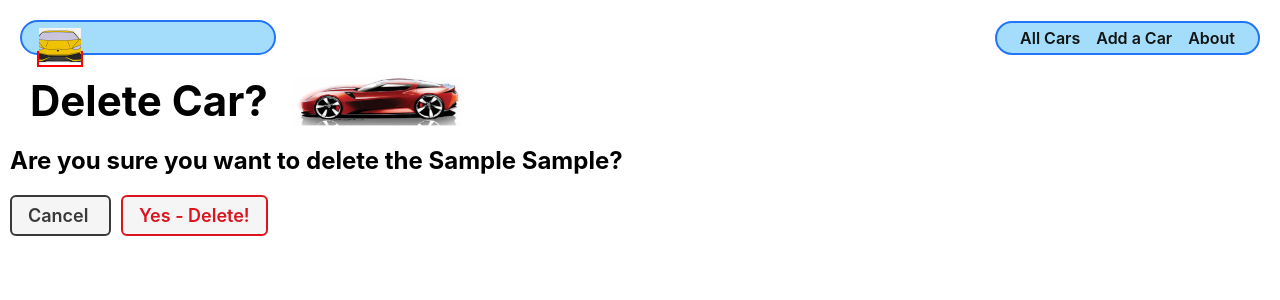
After one commit to LedioDylgjeri/car-collector, a Django app: page /cars/1/delete/ in a window 1280 px wide. The commit adds this page. Shown: the top 300 px of the page. Run offline with Django 4.2, Linux system fonts and the light colour scheme; tables that the repository leaves empty hold one stand-in row (values such as "Sample post").

Commit message:
implement edit/delete functionality

```diff
--- a/main_app/static/css/base.css
+++ b/main_app/static/css/base.css
@@ -101,6 +101,10 @@ nav li {
   margin: auto;
   padding: 10px 20px 0;
   max-width: 500px;
+}
+
+.header-logo-container > a {
+  border: 2px solid red;
 }
 
 .page-header {
--- a/main_app/templates/base.html
+++ b/main_app/templates/base.html
@@ -21,7 +21,7 @@
     <div class="header-logo-container">
       <a href="/">
         <img
-          src="{% static 'images/favicon_io/favicon-32x32.png' %}"
+          src="{% static 'images/homelogo.png' %}"
           alt="The Car Collector Logo"
         >
       </a>
--- a/main_app/templates/cars/detail.html
+++ b/main_app/templates/cars/detail.html
@@ -14,7 +14,7 @@
 <section class="car-container">
   <div class="car-img">
     <img
-      src="{% static 'images/WMotors-Lykan-Hypersport.svg' %}"
+      src="{% static 'images/cardetail.png' %}"
       alt="A Ferrari"
     >
   </div>
@@ -26,6 +26,10 @@
       <p>A {{ car.make }} {{ car.model }} is not a collectable.</p>
     {% endif %}
     <p><small><i>{{ car.description }}</i></small></p>
+    <div class="car-actions">
+      <a href="{% url 'cars_update' car.id %}" class="btn warn">Edit</a>
+      <a href="{% url 'cars_delete' car.id %}" class="btn danger">Delete</a>
+    </div>
   </div>
 </section>
 
--- a/main_app/templates/cars/index.html
+++ b/main_app/templates/cars/index.html
@@ -26,7 +26,7 @@
         <div class="card-content">
           <div class="card-img-container">
             <img
-              src="{% static 'images/Lamborghini-Veneno.svg' %}"
+              src="{% static 'images/navlogo.png' %}"
               alt="A collectable car"
             >
           </div>
--- a/main_app/templates/home.html
+++ b/main_app/templates/home.html
@@ -9,10 +9,10 @@
 
 <section class="logo-container">
   <div class="car-container">
-    <img src="" alt="The Car Collector" />
+    <h2>The Car Collector</h2>
   </div>
   <img
-    src=""
+    src="{% static 'images/img.png' %}"
     alt="Text reads: Car Collector"
   />
 </section>
--- /dev/null
+++ b/main_app/templates/main_app/car_confirm_delete.html
@@ -0,0 +1,23 @@
+{% extends 'base.html' %}
+{% load static %}
+
+{% block content %}
+
+<div class="page-header">
+  <h1>Delete Car?</h1>
+  <img src="{% static 'images/cardetail.png' %}" alt="A red sports car"/>
+</div>
+<h2>Are you sure you want to delete the {{ car.make }} {{car.model}}?</h2>
+
+<form action="" method="POST" class="form">
+  {% csrf_token %}
+  <a
+    href="{% url 'cars_detail' car.id %}"
+    class="btn secondary"
+  >
+    Cancel
+  </a>
+  <button type="submit" class="btn danger">Yes - Delete!</button>
+</form>
+
+{% endblock %}
--- a/main_app/urls.py
+++ b/main_app/urls.py
@@ -7,4 +7,6 @@ urlpatterns = [
   path('cars/', views.cars_index, name='cars_index'),
   path('cars/<int:car_id>/', views.cars_detail, name='cars_detail'),
   path('cars/create/', views.CarCreate.as_view(), name='cars_create'),
+  path('cars/<int:pk>/update/', views.CarUpdate.as_view(), name='cars_update'),
+  path('cars/<int:pk>/delete/', views.CarDelete.as_view(), name='cars_delete'),
 ]
--- a/main_app/views.py
+++ b/main_app/views.py
@@ -1,5 +1,5 @@
 from django.shortcuts import render
-from django.views.generic.edit import CreateView
+from django.views.generic.edit import CreateView, UpdateView, DeleteView
 from .models import Car
 
 # Create your views here.
@@ -20,3 +20,11 @@ def cars_detail(request, car_id):
 class CarCreate(CreateView):
   model = Car
   fields = '__all__'
+
+class CarUpdate(UpdateView):
+  model = Car
+  fields = ['make', 'model', 'topspeed', 'description']
+
+class CarDelete(DeleteView):
+  model = Car
+  success_url = '/cars/'
```
Also changed, not shown: main_app/templates/main_app/car_form.html (+6 -2 lines), main_app/static/images/addcar.png (added), main_app/static/images/cardetail.png (added), main_app/static/images/homelogo.png (added), main_app/static/images/img.png (added), main_app/static/images/navbarimg.png (added), main_app/static/images/navlogo.png (added).
